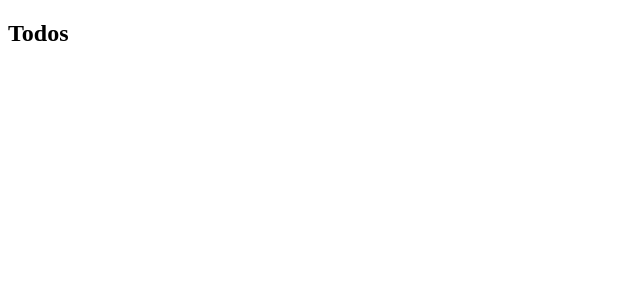
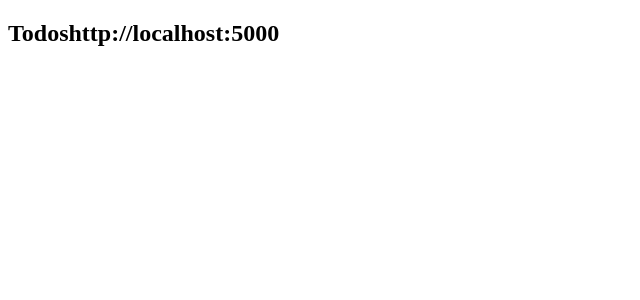
Before and after one commit to EnkiGroup/DesafioReactFrontendJunior2024, a React (Create React App) app: page / in a window 1280 px wide. Shown: the top 300 px of the page, without its empty margins (0-640 px from the left). Built offline with nearby package versions, Linux system fonts and the light colour scheme.

Commit message:
variavel de ambiente

```diff
--- a/src/app.tsx
+++ b/src/app.tsx
@@ -1,9 +1,10 @@
 import React from "react";
+import { API_URL } from "./config";
 
 export default function App() {
   return (
     <section>
-      <h1>Todos</h1>
+      <h1>Todos{API_URL}</h1>
     </section>
   );
 }
--- /dev/null
+++ b/src/config.ts
@@ -0,0 +1 @@
+export const API_URL = process.env.REACT_APP_API_URL;
```
Also changed, not shown: 1 other file (tests, documents, lock files or other folders).
